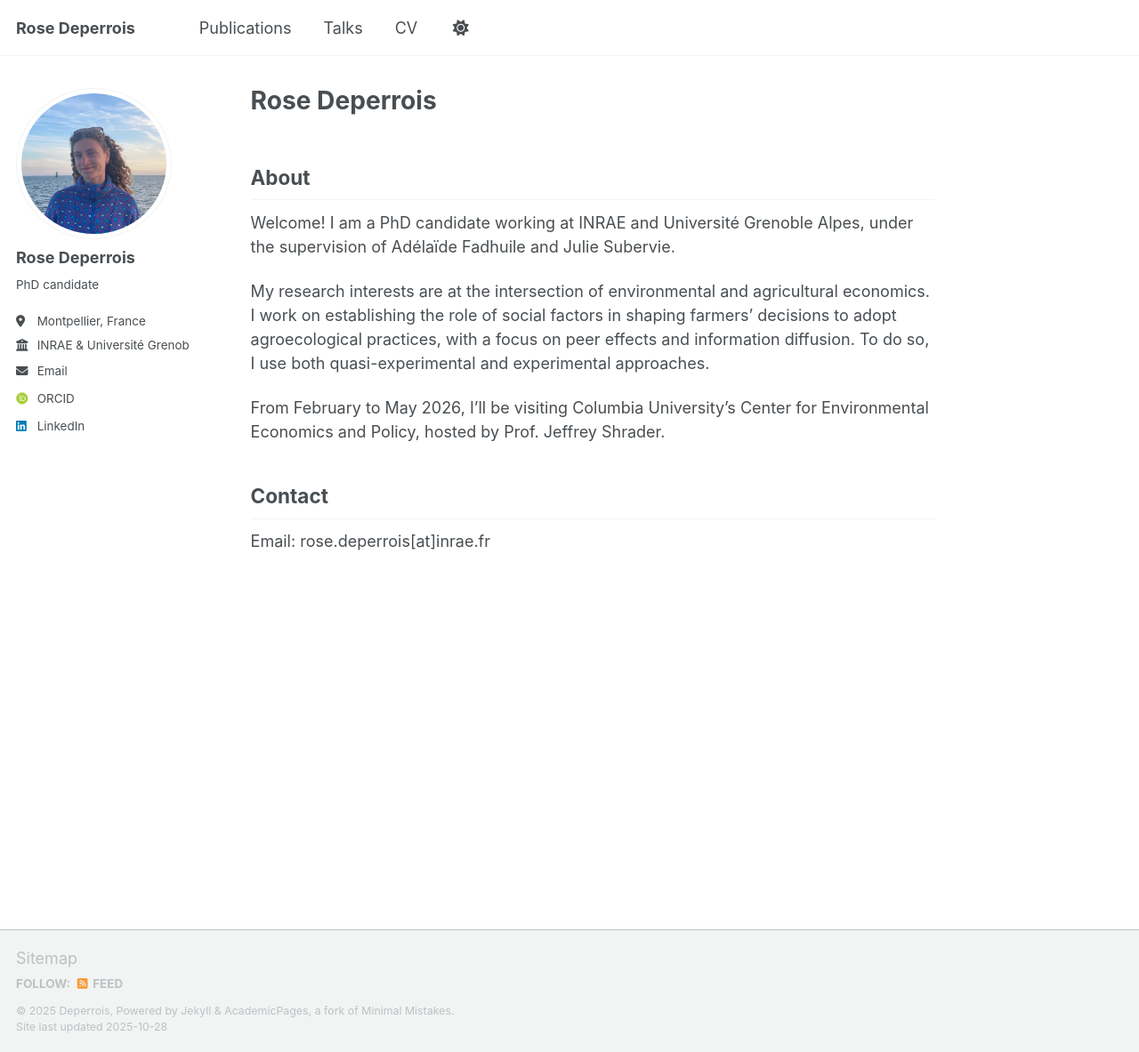
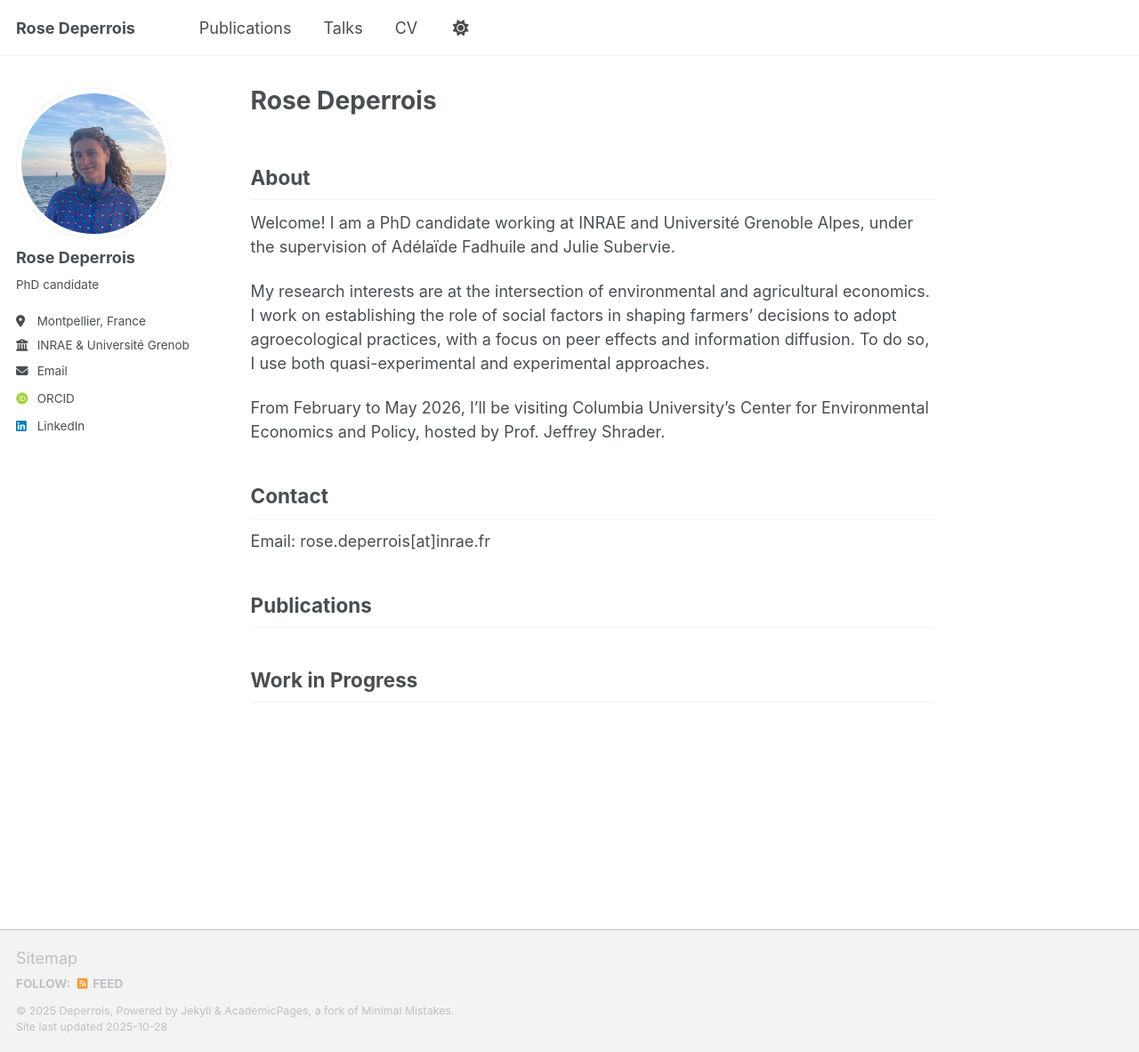
Before and after one commit to rosedeperrois/rosedeperrois.github.io, a Jekyll site: the page built from _pages/about.md, in a window 1280 px wide and 1183 px high. Shown: the whole window at 89% size. Built offline with Jekyll 4.4.1, drawn with Linux system fonts in a browser that asks for light colours; some web fonts are replaced; a script that is not in the unit is left out.

Commit message:
Update about.md

```diff
--- a/_pages/about.md
+++ b/_pages/about.md
@@ -18,3 +18,9 @@ From February to May 2026, I'll be visiting Columbia University's Center for Env
 Contact
 --------
 Email: rose.deperrois[at]inrae.fr
+
+Publications
+--------
+
+Work in Progress
+--------
```
